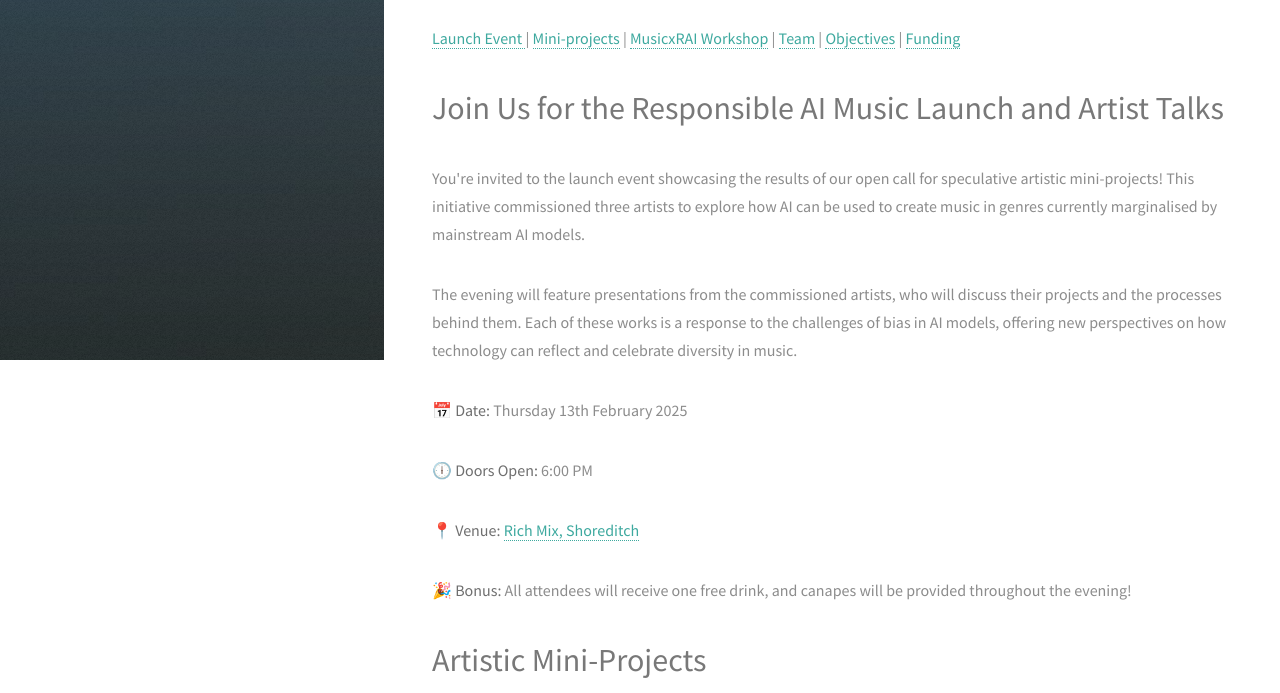
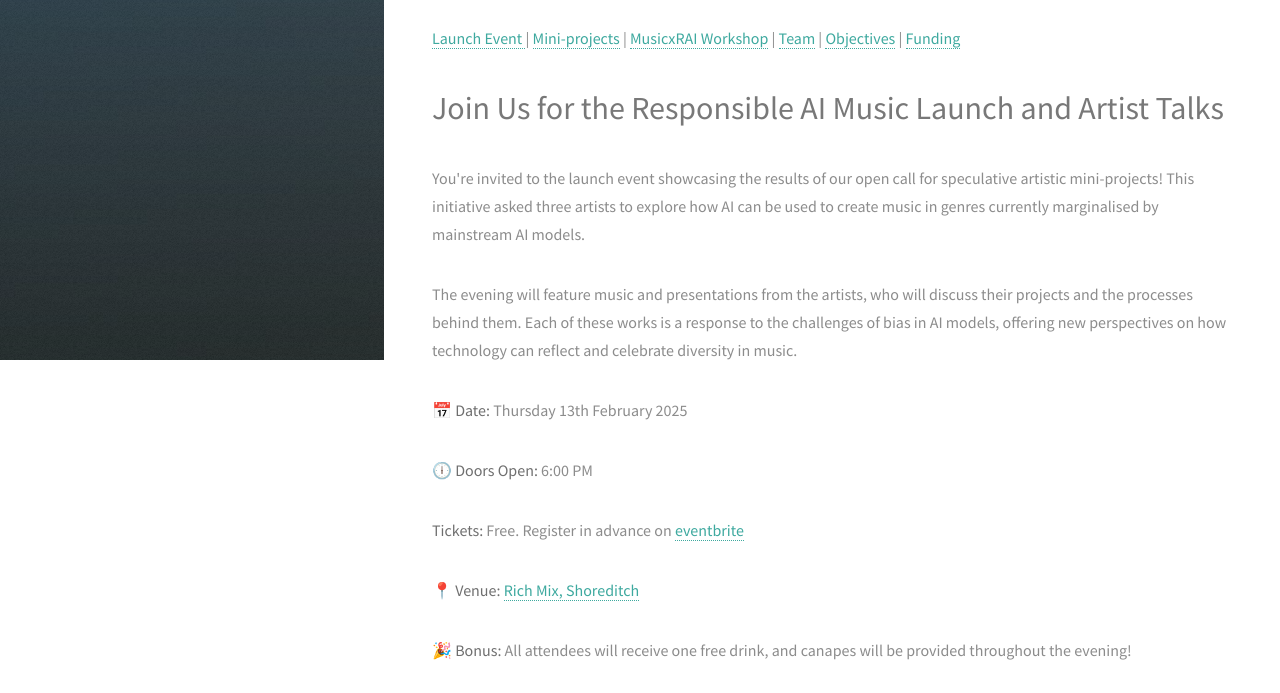
Before and after one commit to Music-RAI/Music-RAI.github.io, a plain HTML site: page index.html in a window 1280 px wide. Shown: the part 440-1133 px from the top of the page. Drawn offline with Linux system fonts and the light colour scheme.

Commit message:
add eventbrite

```diff
--- a/index.html
+++ b/index.html
@@ -52,16 +52,17 @@
         <h1 id="launch-event">Join Us for the Responsible AI Music Launch and Artist Talks</h1>
 
         <p>You're invited to the launch event showcasing the results of our open call for speculative artistic mini-projects!
-          This initiative commissioned three artists to explore how AI can be used to create music in genres currently marginalised by mainstream AI models.
+          This initiative asked three artists to explore how AI can be used to create music in genres currently marginalised by mainstream AI models.
         </p>
         <p>
-          The evening will feature presentations from the commissioned artists, who will discuss their projects and the processes behind them.
+          The evening will feature music and presentations from the artists, who will discuss their projects and the processes behind them.
           Each of these works is a response to the challenges of bias in AI models, offering new perspectives on how technology can reflect and celebrate diversity in music.
         </p>
 
         <div class="details">
           <p><strong> 📅 Date:</strong> Thursday 13th February 2025</p>
           <p><strong> 🕕 Doors Open:</strong> 6:00 PM</p>
+          <p><strong> Tickets:</strong> Free. Register in advance on <a href = "https://www.eventbrite.co.uk/e/responsible-ai-music-launch-and-artist-talks-tickets-1227529346319?aff=oddtdtcreator">eventbrite</a></a></p>
           <p><strong>📍 Venue:</strong> <a href="https://richmix.org.uk/">Rich Mix, Shoreditch</a></p>
         </div>
 
```
